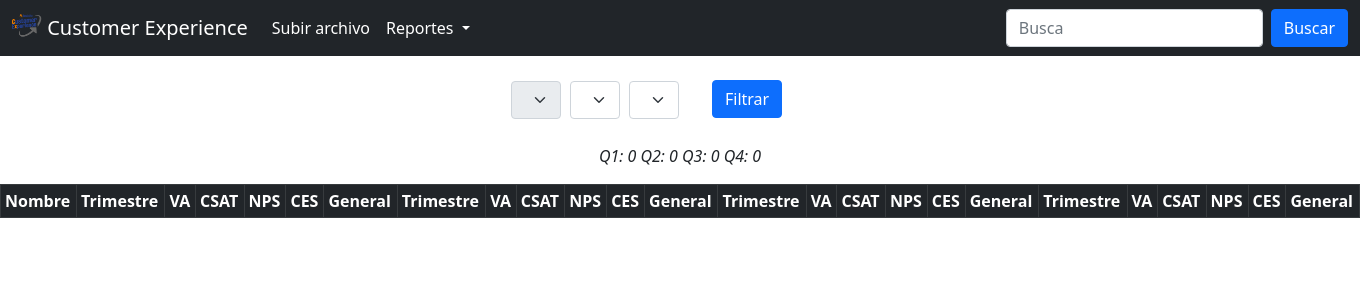
After one commit to mcabside/CX, a Flask app: page /chart_cdc in a window 1360 px wide. The commit adds this page. Shown: the top 300 px of the page. Run offline with Flask 2, Linux system fonts and the light colour scheme; data that the repository does not hold is empty; some libraries are stand-ins or nearby versions.

Commit message:
Organizacion codigo

```diff
--- a/CX/cdc.py
+++ b/CX/cdc.py
@@ -1,25 +1,23 @@
-from ctypes.wintypes import CHAR
+from   ctypes.wintypes import CHAR
 import os
-from pickle import NONE
-from flask import Flask, flash, request, redirect, url_for,render_template,jsonify
-from werkzeug.utils import secure_filename
+from   pickle import NONE
+from   flask import flash, request, redirect, url_for,render_template,jsonify
+from   werkzeug.utils import secure_filename
 import pandas as pd
 import firebase_admin
-from firebase_admin import credentials, firestore
+from   firebase_admin import credentials, firestore
 import json
 import math
 import plotly
 
+from CX import app
+from CX.functions import carga_preguntas, carga_kpi, saveSelectData, speedmeter, promedioQuarter, tablaDinamica, validarParametros
 
-from CX import app
-
-from CX.aux_functions import carga_preguntas, carga_kpi, saveSelectData, speedmeter, promedioQuarter, tablaDinamica, validarParametros
-
-
+#Credenciales Firebase
 cred = credentials.Certificate("CX/FirebaseKey/customer-experience-53371-firebase-adminsdk-wcb7p-879b654887.json")
 firebase_admin.initialize_app(cred)
 
-UPLOAD_FOLDER = 'C:\\Users\Abside User\Desktop\customer experience'
+UPLOAD_FOLDER      = 'C:\\Users\Abside User\Desktop\customer experience'
 ALLOWED_EXTENSIONS = {'csv', 'xlsx', 'xlsm'}
 
 app.config['UPLOAD_FOLDER'] = UPLOAD_FOLDER
@@ -41,9 +39,9 @@ def SaveClients():
 
         if request.is_json:
 
-            output = request.json
+            output  = request.json
             output2 = json.dumps(output)
-            result = json.loads(output2) #this converts the json output to a python dictionary
+            result  = json.loads(output2) #this converts the json output to a python dictionary
 
             lista_agregados = []
             for cliente in result:
@@ -67,7 +65,7 @@ def SaveClients():
         else:
             print("no es json")
 
-
+#Home Page
 @app.route('/', methods=['GET', 'POST'])
 def upload_file():
 
@@ -79,13 +77,14 @@ def upload_file():
         if 'file' not in request.files:
             flash('No file part')
             return redirect(request.url)
+
         file = request.files['file']
         # If the user does not select a file, the browser submits an
         # empty file without a filename.
-
         if file.filename == '':
             flash('No selected file')
             return redirect(request.url)
+
         if file and allowed_file(file.filename):
             filename = secure_filename(file.filename)
             file.save(os.path.join(app.config['UPLOAD_FOLDER'], filename))
@@ -96,7 +95,6 @@ def upload_file():
             results.replace(["Buena Satisfacción","Gran Valor","Totalmente de Acuerdo"],8,inplace=True)
             results.replace(["Supera las Expectativas"],10,inplace=True)
 
-        not_found, found = 0, 0
         not_found_list, found_list, lista_clientes = [], [], []
 
         #Firebase
@@ -105,6 +103,7 @@ def upload_file():
         CDC_Respuestas_Ref = db.collection("CDC_Respuestas")
         for doc in Clientes_Data:
             lista_clientes.append(doc.to_dict()['Cliente'])
+
         #Sort clients
         lista_clientes.sort()
 
@@ -140,24 +139,23 @@ def upload_file():
                             results["Nombre de la empresa a la que pertenece"] = results["Nombre de la empresa a la que pertenece"].replace([row["Nombre de la empresa a la que pertenece"]],Nombre_Cliente)
                             break
             if Found:
-                found+=1
                 found_list.append(Nombre_Cliente)
                 print("se encontro : " + Nombre_Cliente)
             else:
-                not_found+=1
                 not_found_list.append(Nombre_Cliente)
                 print("no se encontro : " + Nombre_Cliente)
 
-        if not_found == 0:
+        if len(not_found_list) == 0:
 
             query_trimestre = db.collection('CDC_Respuestas').where('Year', '==',str(Year) ).where('Trimestre', '==', str(Trimestre)).get()
 
             if len(query_trimestre)>0:
                 print("ya se ingreso el archivo")
+
             else:
-                #carga_preguntas(results, CDC_Respuestas_Ref,Trimestre,Year)
-                CDC_KPI_Ref = db.collection("CDC_KPIS")
-                found_set = set(found_list)
+                carga_preguntas(results, CDC_Respuestas_Ref,Trimestre,Year)
+                CDC_KPI_Ref       = db.collection("CDC_KPIS")
+                found_set         = set(found_list)
                 found_list_unique = list(found_set)
 
                 for cliente in found_list_unique:
@@ -179,7 +177,7 @@ def upload_file():
                     kpi_valor        = round(kpi_valor/numero_de_respuestas,2)
                     kpi_total        = round((kpi_esfuerzo*0.20) + (kpi_satisfaccion*0.35) + (kpi_lealtad*0.35) + (kpi_valor*0.10), 2)
 
-                    #carga_kpi(cliente,CDC_KPI_Ref,Trimestre,Year,kpi_esfuerzo,kpi_satisfaccion,kpi_lealtad,kpi_valor,kpi_total)
+                    carga_kpi(cliente,CDC_KPI_Ref,Trimestre,Year,kpi_esfuerzo,kpi_satisfaccion,kpi_lealtad,kpi_valor,kpi_total)
 
             return redirect(url_for('chart'))
 
@@ -188,7 +186,8 @@ def upload_file():
 
     return render_template('home.html')
 
-@app.route('/chart', methods=['GET', 'POST'])
+#Chart Page
+@app.route('/chart_cdc', methods=['GET', 'POST'])
 def chart():
 
     # Variables
@@ -208,8 +207,8 @@ def chart():
 
     #Guardar Parametros URL
     trimestre_input = (request.args.get('trimestre_input'))
-    year_input = (request.args.get('year_input'))
-    cliente_input = (request.args.get('cliente_input'))
+    year_input      = (request.args.get('year_input'))
+    cliente_input   = (request.args.get('cliente_input'))
 
     #Validación parametros URL
     trimestre_input, year_input = validarParametros(trimestre_input, year_input, Trimestres, Years)
--- a/CX/aux_functions.py
+++ b/CX/functions.py
@@ -1,9 +1,9 @@
 import pandas as pd
 import json
-from CX.static.questions.cdc_questions import Preguntas_esfuerzo,Preguntas_satisfaccion,Preguntas_lealtad,Preguntas_valor
+from   CX.static.questions.cdc_questions import Preguntas_esfuerzo,Preguntas_satisfaccion,Preguntas_lealtad,Preguntas_valor
 import plotly.graph_objects as go
-from plotly.graph_objs import *
-from datetime import date
+from   plotly.graph_objs import *
+from   datetime import date
 
 #Graficar velocimetro
 def speedmeter(title, value, delta, red, green):
--- /dev/null
+++ b/CX/templates/base.html
@@ -0,0 +1,53 @@
+<!doctype html>
+
+<head>
+    <script src="https://ajax.googleapis.com/ajax/libs/jquery/3.6.0/jquery.min.js"></script>
+    <link href="https://cdn.jsdelivr.net/npm/bootstrap@5.0.2/dist/css/bootstrap.min.css" rel="stylesheet" integrity="sha384-EVSTQN3/azprG1Anm3QDgpJLIm9Nao0Yz1ztcQTwFspd3yD65VohhpuuCOmLASjC" crossorigin="anonymous">
+    <link rel= "stylesheet" type= "text/css" href= "{{ url_for('static',filename='styles/style.css') }}">
+    <script src="https://code.jquery.com/jquery-3.2.1.slim.min.js" integrity="sha384-KJ3o2DKtIkvYIK3UENzmM7KCkRr/rE9/Qpg6aAZGJwFDMVNA/GpGFF93hXpG5KkN" crossorigin="anonymous"></script>
+    <script src="https://cdn.jsdelivr.net/npm/popper.js@1.12.9/dist/umd/popper.min.js" integrity="sha384-ApNbgh9B+Y1QKtv3Rn7W3mgPxhU9K/ScQsAP7hUibX39j7fakFPskvXusvfa0b4Q" crossorigin="anonymous"></script>
+    <script src="{{url_for('static', filename='test.js')}}"></script>
+    <script src="https://cdn.plot.ly/plotly-latest.min.js"></script>
+    <script src="https://cdn.jsdelivr.net/npm/bootstrap@5.0.2/dist/js/bootstrap.bundle.min.js" integrity="sha384-MrcW6ZMFYlzcLA8Nl+NtUVF0sA7MsXsP1UyJoMp4YLEuNSfAP+JcXn/tWtIaxVXM" crossorigin="anonymous"></script>
+</head>
+
+<body >
+
+    <nav class="navbar sticky-top navbar-expand-lg navbar-dark bg-dark">
+      <div class="container-fluid">
+        <a class="navbar-brand" href="/">
+          <img src="static\img\logo-CX ABSIDE-DEF.png" alt="" width="30" height="24" class="d-inline-block align-text-top">
+          Customer Experience
+        </a>
+        <button class="navbar-toggler" type="button" data-bs-toggle="collapse" data-bs-target="#navbarSupportedContent" aria-controls="navbarSupportedContent" aria-expanded="false" aria-label="Toggle navigation">
+          <span class="navbar-toggler-icon"></span>
+        </button>
+        <div class="collapse navbar-collapse" id="navbarSupportedContent">
+          <ul class="navbar-nav me-auto mb-2 mb-lg-0">
+            <li class="nav-item">
+              <a class="nav-link active" aria-current="page" href="/">Subir archivo</a>
+            </li>
+            <li class="nav-item dropdown">
+              <a class="nav-link active dropdown-toggle" href="" id="navbarDropdown" role="button" data-bs-toggle="dropdown" aria-expanded="false">
+                Reportes
+              </a>
+              <ul class="dropdown-menu" aria-labelledby="navbarDropdownMenuLink">
+                <li><a class="dropdown-item" href="/chart_cdc">CDC</a></li>
+                <li><a class="dropdown-item" href="/chart_consultoria">Consultoria</a></li>
+                <li><a class="dropdown-item" href="/chart_proceso_c">Proceso comercial</a></li>
+              </ul>
+            </li>
+          </ul>
+        </div>
+        <form class="d-flex">
+          <input class="form-control me-2" type="search" placeholder="Busca" aria-label="Search">
+          <button class="btn btn-primary" type="submit">Buscar</button>
+        </form>
+      </div>
+    </nav>
+    <!--Salto de linea-->
+    <br>
+
+    {% block content %}{% endblock %}
+
+</body>
--- a/CX/templates/chart.html
+++ b/CX/templates/chart.html
@@ -1,52 +1,6 @@
-<!doctype html>
+{% extends 'base.html' %}
 
-<head>
-    <script src="https://ajax.googleapis.com/ajax/libs/jquery/3.6.0/jquery.min.js"></script>
-    <link href="https://cdn.jsdelivr.net/npm/bootstrap@5.0.2/dist/css/bootstrap.min.css" rel="stylesheet" integrity="sha384-EVSTQN3/azprG1Anm3QDgpJLIm9Nao0Yz1ztcQTwFspd3yD65VohhpuuCOmLASjC" crossorigin="anonymous">
-    <link rel= "stylesheet" type= "text/css" href= "{{ url_for('static',filename='styles/style.css') }}">
-    <script src="https://code.jquery.com/jquery-3.2.1.slim.min.js" integrity="sha384-KJ3o2DKtIkvYIK3UENzmM7KCkRr/rE9/Qpg6aAZGJwFDMVNA/GpGFF93hXpG5KkN" crossorigin="anonymous"></script>
-    <script src="https://cdn.jsdelivr.net/npm/popper.js@1.12.9/dist/umd/popper.min.js" integrity="sha384-ApNbgh9B+Y1QKtv3Rn7W3mgPxhU9K/ScQsAP7hUibX39j7fakFPskvXusvfa0b4Q" crossorigin="anonymous"></script>
-    <script src="https://cdn.jsdelivr.net/npm/bootstrap@4.0.0/dist/js/bootstrap.min.js" integrity="sha384-JZR6Spejh4U02d8jOt6vLEHfe/JQGiRRSQQxSfFWpi1MquVdAyjUar5+76PVCmYl" crossorigin="anonymous"></script>
-    <script src="{{url_for('static', filename='test.js')}}"></script>
-    <script src="https://cdn.plot.ly/plotly-latest.min.js"></script>
-</head>
-
-<body >
-
-
-  <div>
-
-    <nav class="navbar sticky-top navbar-expand-lg navbar-dark bg-dark">
-      <div class="container-fluid">
-        <a class="navbar-brand" href="/">
-          <img src="static\img\logo-CX ABSIDE-DEF.png" alt="" width="30" height="24" class="d-inline-block align-text-top">
-          Customer Experience
-        </a>
-        <button class="navbar-toggler" type="button" data-bs-toggle="collapse" data-bs-target="#navbarSupportedContent" aria-controls="navbarSupportedContent" aria-expanded="false" aria-label="Toggle navigation">
-          <span class="navbar-toggler-icon"></span>
-        </button>
-        <div class="collapse navbar-collapse" id="navbarSupportedContent">
-          <ul class="navbar-nav me-auto mb-2 mb-lg-0">
-            <li class="nav-item">
-              <a class="nav-link " aria-current="page" href="/">Subir archivo</a>
-            </li>
-            <li class="nav-item dropdown">
-              <a class="nav-link active dropdown-toggle" href="/chart" id="navbarDropdown" role="button" data-bs-toggle="dropdown" aria-expanded="false">
-                Reportes
-              </a>
-              <ul class="dropdown-menu" aria-labelledby="navbarDropdown">
-                <li><a class="dropdown-item" href="/chart">CDC</a></li>
-                <li><a class="dropdown-item" href="/chart">Consultoria</a></li>
-                <li><a class="dropdown-item" href="/chart">Proceso comercial</a></li>
-              </ul>
-            </li>
-          </ul>
-        </div>
-      </div>
-    </nav>
-
-    <!--Salto de linea-->
-    <br>
+{% block content %}
 
     <!--Form/selects-->
     <div style="align-items:center;justify-content:center;display:flex">
@@ -97,7 +51,7 @@
 
         <div class="col-sm-2">
           <div class="form-check">
-            <input class="btn btn-dark" type=submit value="Filtrar">
+            <input class="btn btn-primary" type=submit value="Filtrar">
           </div>
         </div>
 
@@ -214,5 +168,5 @@
 
       {% endif %}
       {% endif %}
-    </div>
-</body>
+
+{% endblock %}
```
Also changed, not shown: CX/static/javascript/javascript.js (renamed from CX/static/test.js, +6 -57 lines), CX/templates/clients_form.html (+6 -8 lines), CX/templates/home.html (+4 -37 lines), CX/consultoria.py (added).
